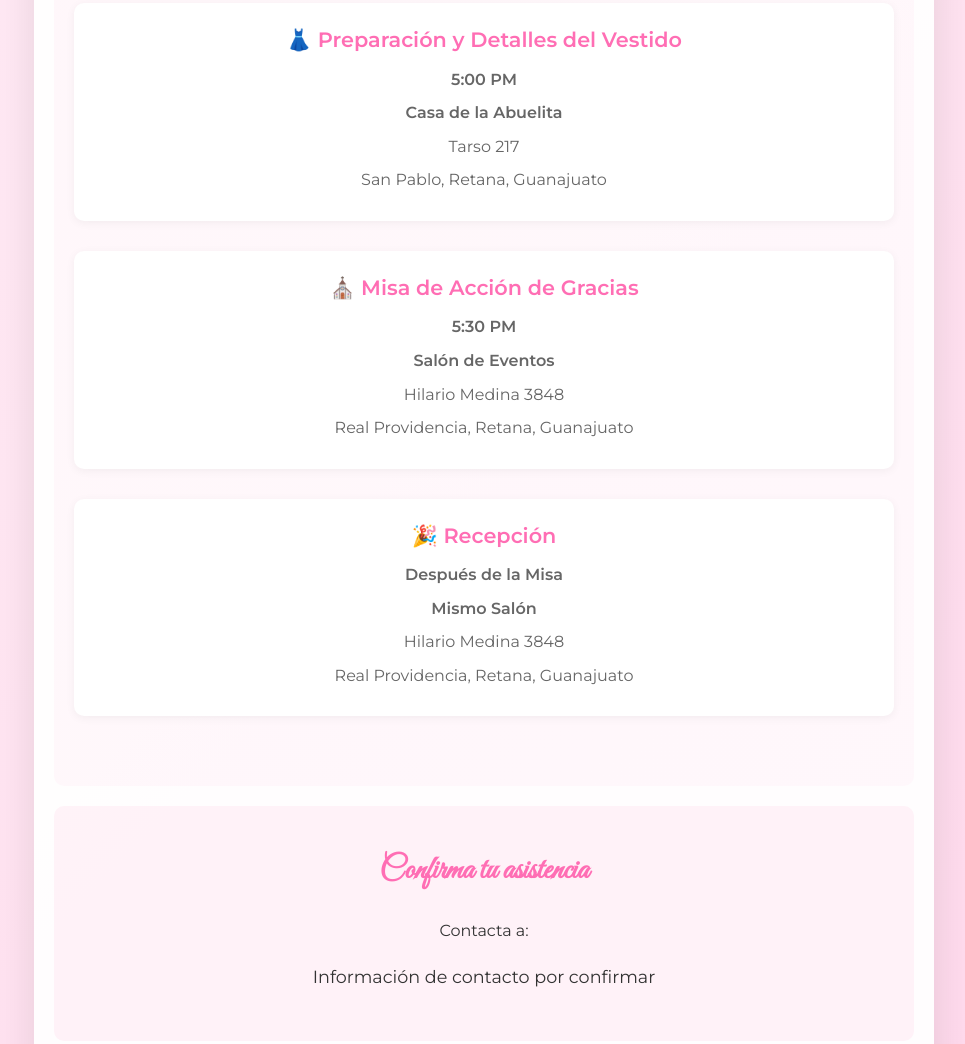
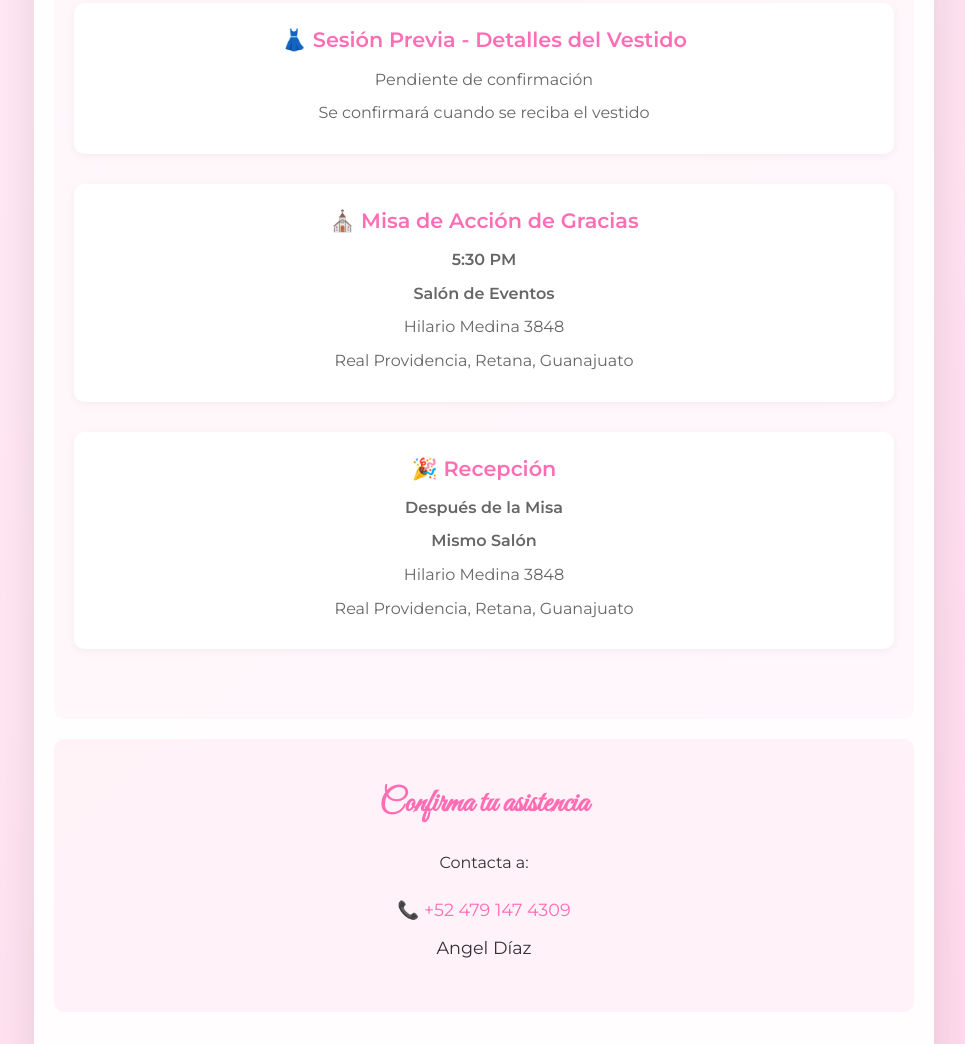
Before and after one commit to ArturoCruzArm/xv-valentina-diaz, a plain HTML site: page index.html in a window 1280 px wide. Shown: the part 1309-2353 px from the top of the page, without its empty margins (156-1121 px from the left). Drawn offline with Linux system fonts and the light colour scheme.

Commit message:
Actualizar sesión previa como pendiente y agregar contacto de Angel Díaz

```diff
--- a/index.html
+++ b/index.html
@@ -55,11 +55,9 @@
             </div>
 
             <div class="detail-item">
-                <h4>👗 Preparación y Detalles del Vestido</h4>
-                <p><strong>5:00 PM</strong></p>
-                <p><strong>Casa de la Abuelita</strong></p>
-                <p>Tarso 217</p>
-                <p>San Pablo, Retana, Guanajuato</p>
+                <h4>👗 Sesión Previa - Detalles del Vestido</h4>
+                <p class="info-note">Pendiente de confirmación</p>
+                <p class="info-note">Se confirmará cuando se reciba el vestido</p>
             </div>
 
             <div class="detail-item">
@@ -84,7 +82,8 @@
             <h3>Confirma tu asistencia</h3>
             <p>Contacta a:</p>
             <div class="contact-info">
-                <p class="info-note">Información de contacto por confirmar</p>
+                <p>📞 <a href="tel:+524791474309">+52 479 147 4309</a></p>
+                <p>Angel Díaz</p>
             </div>
         </section>
 
```
